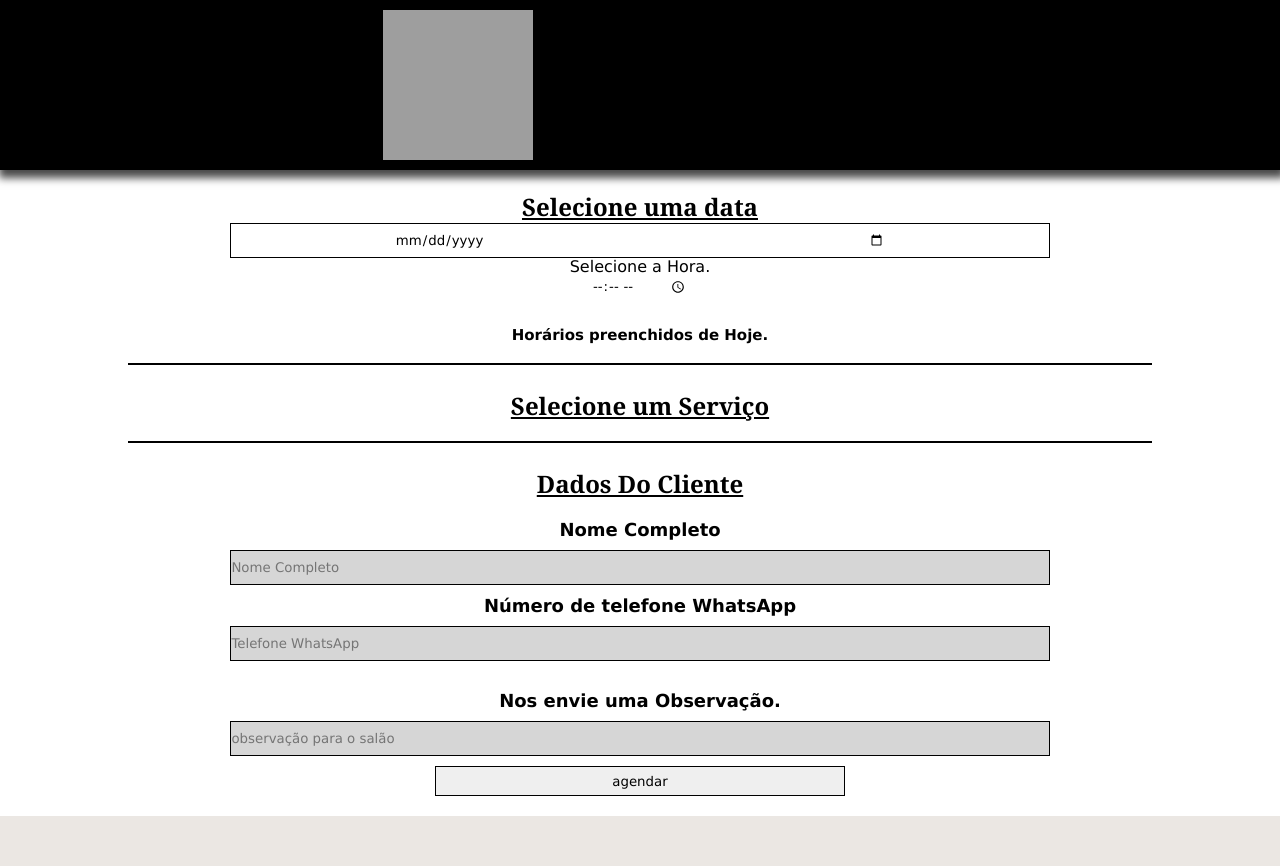
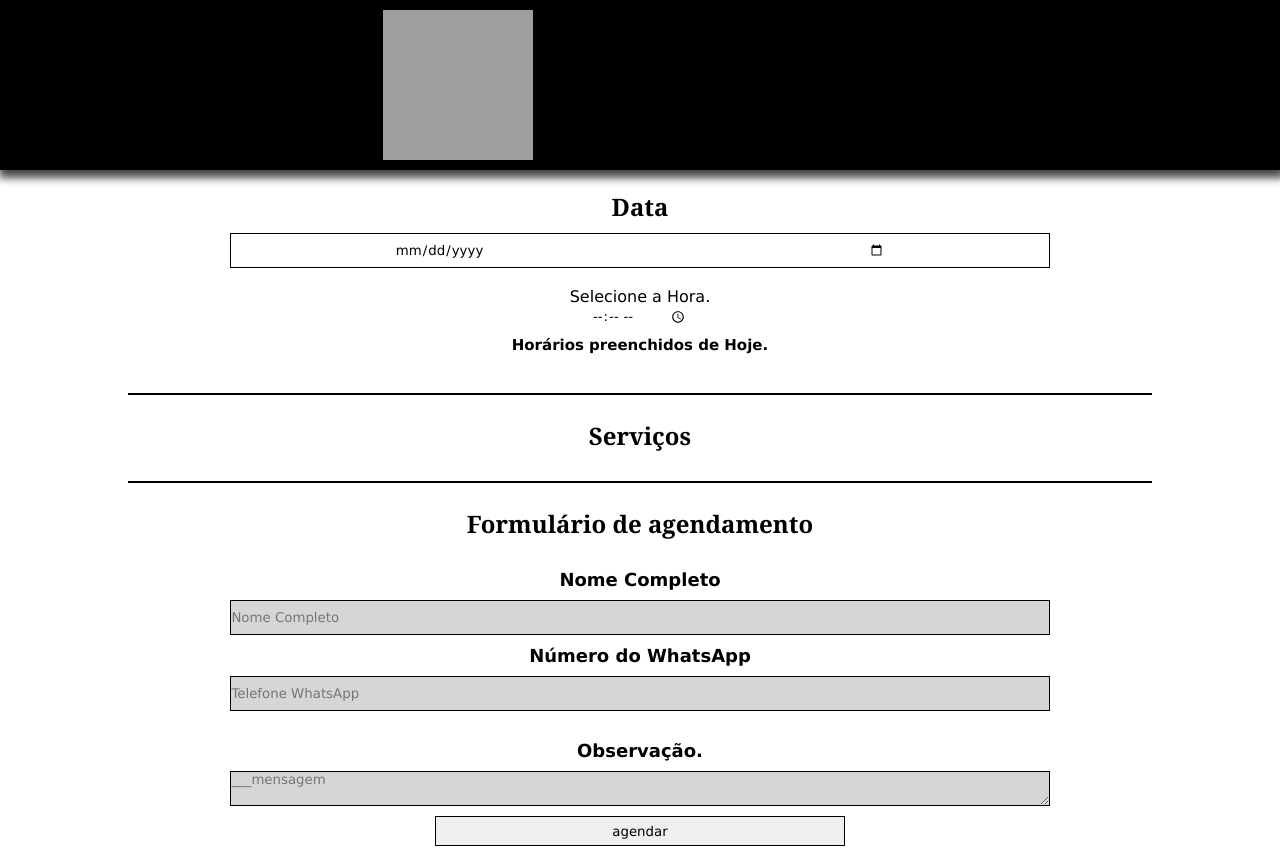
Before and after one commit to joaoMicheletti/BeautyBook, a React (Create React App) app in the folder frontend/: page /agendamento in a window 1280 px wide. Before the commit the page ends 816 px from the top, so only its background shows below. Built offline with nearby package versions, Linux system fonts and the light colour scheme; no server answers; what @mercadopago/sdk-react would draw is missing.

Commit message:
update in front
update in front

```diff
--- a/frontend/src/pages/RegistroSalao/RegistroSalao.js
+++ b/frontend/src/pages/RegistroSalao/RegistroSalao.js
@@ -105,7 +105,7 @@ export default function RegistroSalao(){
                         placeholder="CPF "
                         onChange={(e) => setCpf(e.target.value)}/>
                         <p id="PRegistroSalao">
-                            Nome Do Salão
+                            Razão social
                         </p>
                         <input
                         className="InpRegistroSalao"
@@ -113,7 +113,7 @@ export default function RegistroSalao(){
                         placeholder="Nome Do Salão"
                         onChange={(e) => setNome_salao(e.target.value)}/>
                         <p id="PRegistroSalao">
-                            Endereço Salão
+                            Endereço
                         </p>
                         <input
                         className="InpRegistroSalao"
--- a/frontend/src/pages/agendafuncionario/agendafuncionario.js
+++ b/frontend/src/pages/agendafuncionario/agendafuncionario.js
@@ -231,14 +231,22 @@ export default function AgendaFuncionario(){
                         var init = String(iten.hora);
                         var partesInicio = init.split('.');
                         var inicioFormatado = partesInicio[0]+':'+partesInicio[1];
+                        if(partesInicio[1] === undefined){
+                            inicioFormatado = partesInicio[0]+':'+'00';
+                        }
+                        console.log(init)
                         //formatando a hora de termino do agendamento.
                         var termino = String(iten.hora_termino);
                         var partesFim = termino.split('.');
                         var fimFormatado = partesFim[0]+':'+partesFim[1];
+                        if(partesFim[1] === undefined){
+                            fimFormatado = partesFim[0]+':'+'00';
+                        }
+                        console.log(ListaHorarios)
                         return(
                             <ul key={iten.id}>
                                 <li>
-                                    <p>Horário Preenchido : das {inicioFormatado} Horas as {fimFormatado} Horas</p>
+                                    <p>{iten.servico} Inicio - {inicioFormatado} - termino {fimFormatado} </p>
                                 </li>
                             </ul>
                         );
@@ -281,18 +289,18 @@ export default function AgendaFuncionario(){
                         className='InputFormCliente'
                         placeholder='Nome Completo'
                         onChange={(e) => setNameCliente(e.target.value)}/>
-                        <p className='PFormCliente'>Número de telefone WhatsApp</p>
+                        <p className='PFormCliente'>Número do WhatsApp</p>
                         <input
                         type='number'
                         className='InputFormCliente'
                         placeholder='Telefone WhatsApp'
                         onChange={(e) => setContatoCliente(e.target.value)}/>
                         <br/>
-                        <p className='PFormCliente'>Nos envie uma Observação.</p>
+                        <p className='PFormCliente'>Observação.</p>
                         <input
                         type='text'
                         className='InputFormCliente'
-                        placeholder='observação para o salão'
+                        placeholder='mensaguem'
                         onChange={(e) => setObs(e.target.value)}/>
                         <button id='BtnFormCliente' type='submit'>Concluir Agendamento</button>
                     </form>
--- a/frontend/src/pages/agendafuncionario/style_funcionario.css
+++ b/frontend/src/pages/agendafuncionario/style_funcionario.css
@@ -3,6 +3,9 @@
     padding: 0;
     box-sizing: border-box;
     font-family: 'Lucida Sans', 'Lucida Sans Regular', 'Lucida Grande', 'Lucida Sans Unicode', Geneva, Verdana, sans-serif;
+}
+h2 {
+    margin-bottom: 20px;
 }
 #ConteinerAgendamento {
     background-color: #ffffff;
@@ -30,9 +33,6 @@
     margin-top: 20px;
     width: 80%;
     margin-left: 10%;
-}
-#DivAgendamento h2 {
-    text-decoration: underline;
 }
 #DivCalendario {
     width: 80%;
--- a/frontend/src/pages/agendamento/agendamento.js
+++ b/frontend/src/pages/agendamento/agendamento.js
@@ -217,14 +217,14 @@ export default function Agendamento(){
                 <h1 id='H1NomeSalao'>{localStorage.getItem('nome_salao')}</h1>
             </header>
             <div id='DivAgendamento'>
-                <h2>Selecione uma data</h2>
+                <h2 className='h2'>Data</h2>
                 <div id='DivCalendario'>
                     <input
                     id='Calendario'
                     type='date'
                     onChange={(e) => setDatastring(e.target.value)}></input>
                     <br/>
-                    <p>Selecione a Hora.</p>
+                    <p id='Phora'>Selecione a Hora.</p>
                     <input
                     type="time" id="hora" name="hora"
                     onChange={(e) => setHora(e.target.value)}></input>
@@ -261,7 +261,7 @@ export default function Agendamento(){
                         return(
                             <ul key={iten.id}>
                                 <li>
-                                    <p>Horário Preenchido : das {inicio[1]+":"+inicio[0]} Horas as {fim[1]+":"+fim[0]} Horas</p>
+                                    <p>{iten.servico} - Inicio - {inicio[1]+":"+inicio[0]} - termino {fim[1]+":"+fim[0]} Horas</p>
                                 </li>
                             </ul>
                         );
@@ -271,7 +271,7 @@ export default function Agendamento(){
                 <hr/>
                 <br/>
                 <div id='Serviços'>
-                    <h2>Selecione um Serviço</h2>
+                    <h2 className='h2'>Serviços</h2>
                     {ListaServicos.map((iten, key) =>{
                         const SelectServico = () =>{
                             setPreco(iten.preco);
@@ -294,7 +294,7 @@ export default function Agendamento(){
                 <hr/>
                 <br/>
                 <div id='DivFormCliente'>
-                    <h2>Dados Do Cliente</h2>
+                    <h2 className='h2'>Formulário de agendamento</h2>
                     <br/>
                     <form onSubmit={Agendar}>
                         <p className='PFormCliente'>Nome Completo</p>
@@ -303,18 +303,18 @@ export default function Agendamento(){
                         className='InputFormCliente'
                         placeholder='Nome Completo'
                         onChange={(e) => setNameCliente(e.target.value)}/>
-                        <p className='PFormCliente'>Número de telefone WhatsApp</p>
+                        <p className='PFormCliente'>Número do WhatsApp</p>
                         <input
                         type='number'
                         className='InputFormCliente'
                         placeholder='Telefone WhatsApp'
                         onChange={(e) => setContatoCliente(e.target.value)}/>
                         <br/>
-                        <p className='PFormCliente'>Nos envie uma Observação.</p>
-                        <input
+                        <p className='PFormCliente'>Observação.</p>
+                        <textarea
                         type='text'
                         className='InputFormCliente'
-                        placeholder='observação para o salão'
+                        placeholder='___mensagem'
                         onChange={(e) => setObs(e.target.value)}/>
                         <button id='BtnFormCliente' type='submit'>agendar</button>
                     </form>
--- a/frontend/src/pages/agendamento/style_agendamento.css
+++ b/frontend/src/pages/agendamento/style_agendamento.css
@@ -18,17 +18,21 @@
     margin-left: 10px;
 }
 h1 {
+    font-size: 20px;
     margin-top: 50px;
     font-weight: 600;
+}
+.h2 {
+    margin-bottom: 10px;
+}
+#Phora {
+    margin-top: 20px;
 }
 #DivAgendamento {
     text-align: center;
     margin-top: 20px;
     width: 80%;
     margin-left: 10%;
-}
-#DivAgendamento h2 {
-    text-decoration: underline;
 }
 #DivCalendario {
     width: 80%;
@@ -49,7 +53,8 @@ h1 {
 }
 #PHorariosDisponiveis {
     font-size: 15px;
-    font-weight: 600;
+    margin-top: 20px;
+    margin-bottom: 20px;
 }
 #Horarios ul {
     width: 100%;
--- a/frontend/src/pages/init/init.js
+++ b/frontend/src/pages/init/init.js
@@ -62,7 +62,7 @@ export default function Init(){
                     <li><a id="A" href="/registrosalao">Registrar_Salão</a></li>
                 </ul>
             </header>
-            <h2 id="H">Conheça nossos salões parceiros</h2>
+            <h2 id="H">Conheça nossos parceiros</h2>
             <div id="Search">
                 <input id="Buscar" type="text"  placeholder=" __Buscar por parceiro " onChange={(e) => setBuscar(e.target.value)}/>
                 <input onClick={buscarParceiro} id="btnSearch" type="submet" value="Buscar"/>
--- a/frontend/src/pages/init/style_init.css
+++ b/frontend/src/pages/init/style_init.css
@@ -5,6 +5,9 @@
 }
 body{
     background-color: rgb(235, 231, 227);
+}
+#H {
+    text-align: center;
 }
 #HomeConteinerInit {
     width: 100%;
--- a/frontend/src/pages/painelfuncionario/painelfuncionario.css
+++ b/frontend/src/pages/painelfuncionario/painelfuncionario.css
@@ -14,10 +14,6 @@
 }
 #TitleFuncionario {
     text-align: center;
-}
-h2{
-    text-align: center;
-    text-decoration: underline;
 }
 h5{
     font-size: 40px;
```
Also changed, not shown: frontend/src/pages/agendaF/agendaF.js (+10 -6 lines), frontend/src/pages/agendamentofuncionario/agendametofuncionario.js (+5 -3 lines), frontend/src/pages/agendamentofuncionario/style_ag_funcionario.css (+40 -6 lines).
